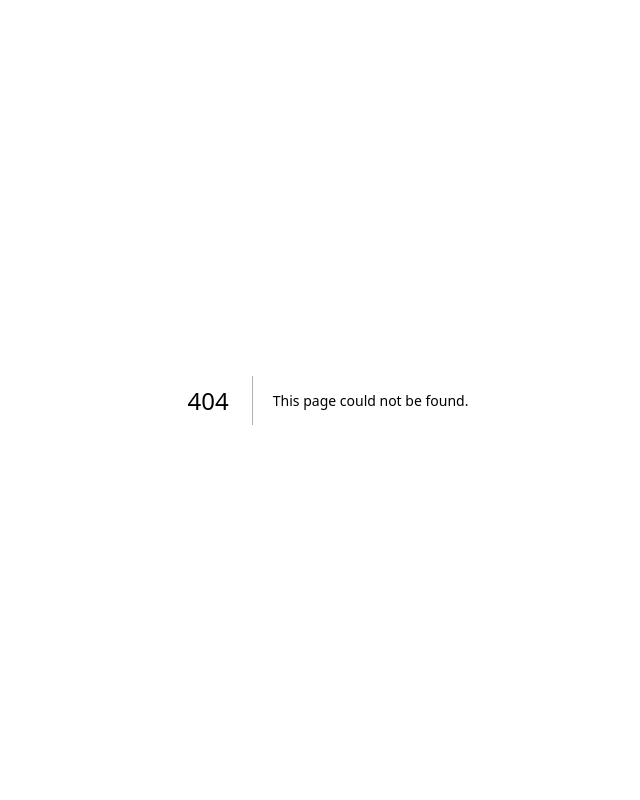
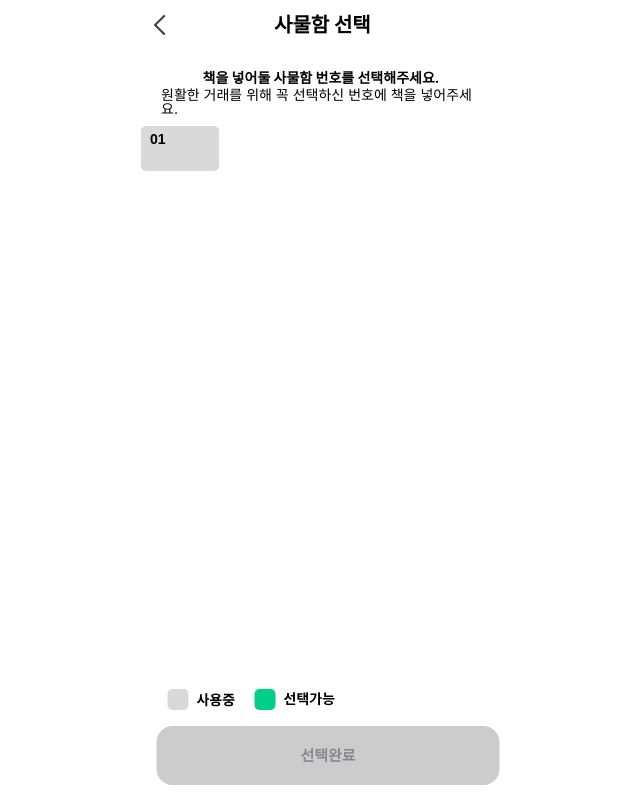
Before and after one commit to wan2daaa/4983-client, a Next.js app: page /chatbotLocker in a window 1280 px wide. Before the commit this address had no page. Shown: the whole page, without its empty margins (312-952 px from the left). Built offline with nearby package versions, Linux system fonts and the light colour scheme; a web font is replaced by a local one.

Commit message:
feat: 사물함 선택창 컴포넌트 구현

```diff
--- /dev/null
+++ b/src/components/pages/chatbot/chatbot-locker/chatbot-locker-button/ChatbotLockerButton.style.tsx
@@ -0,0 +1,43 @@
+import styled from "styled-components";
+import { Font } from "@/assets/fonts/Font";
+
+export const Div = styled.div`
+  padding: 0 1.6rem;
+`;
+
+export const MarkWrapper = styled.div`
+  position: fixed;
+  bottom: 7.8rem;
+  left: calc(50vw - (34.3rem * 0.5));
+  width: 100%;
+  background-color: #fff;
+  padding: 1rem;
+`;
+export const ButtonDiv = styled.div`
+  position: fixed;
+  bottom: 1.5rem;
+  left: 50%;
+  transform: translateX(-50%);
+  display: flex;
+  justify-content: center;
+  width: 34.3rem;
+  padding: 1.8rem 0rem 1.7rem 0rem;
+  border-radius: 1.6rem;
+  background: #ccc;
+
+  // 로직 작업할 때 사용 (클릭하면 background color)
+  &.click {
+    background: #02b878;
+`;
+
+export const Button = styled.button`
+  color: #898a8d;
+  font-size: ${Font.Size.L};
+  font-weight: 600;
+  line-height: 2.4rem;
+
+  // 로직 작업할 때 사용 (클릭하면 font color)
+  &.click {
+    color: #fff;
+  }
+`;
--- /dev/null
+++ b/src/components/pages/chatbot/chatbot-locker/chatbot-locker-button/ChatbotLockerButton.tsx
@@ -0,0 +1,21 @@
+import * as style from "@/components/pages/chatbot/chatbot-locker/chatbot-locker-button/ChatbotLockerButton.style";
+import Image from "next/image";
+
+export default function ChatbotLockerButton() {
+  return (
+    <style.Div>
+      <style.MarkWrapper>
+        <Image
+          src="/assets/image/Locker.svg"
+          loader={() => "/assets/image/Locker.svg"}
+          width={168}
+          height={21}
+          alt="profile"
+        />
+      </style.MarkWrapper>
+      <style.ButtonDiv>
+        <style.Button>선택완료</style.Button>
+      </style.ButtonDiv>
+    </style.Div>
+  );
+}
--- /dev/null
+++ b/src/components/pages/chatbot/chatbot-locker/chatbot-locker-content/ChatbotLockerContent.style.tsx
@@ -0,0 +1,33 @@
+import styled from "styled-components";
+import { Font } from "@/assets/fonts/Font";
+
+export const ContentBoldDiv = styled.div`
+  position: relative;
+  display: flex;
+  justify-content: center;
+  width: 32rem;
+  height: 1.7rem;
+  margin-top: 1.9rem;
+  margin-left: 2.8rem;
+`;
+
+export const ContentBold = styled.p`
+  color: #000;
+  font-size: ${Font.Size.M};
+  font-weight: 700;
+`;
+
+export const ContentDiv = styled.div`
+  position: absolute;
+  display: flex;
+  justify-content: center;
+  width: 32rem;
+  height: 1.7rem;
+  top: 1.7rem;
+`;
+
+export const Content = styled.p`
+  color: #000;
+  font-size: ${Font.Size.M};
+  font-weight: 400;
+`;
--- /dev/null
+++ b/src/components/pages/chatbot/chatbot-locker/chatbot-locker-content/ChatbotLockerContent.tsx
@@ -0,0 +1,16 @@
+import * as style from "@/components/pages/chatbot/chatbot-locker/chatbot-locker-content/ChatbotLockerContent.style";
+
+export default function ChatbotLockerContent() {
+  return (
+    <style.ContentBoldDiv>
+      <style.ContentBold>
+        책을 넣어둘 사물함 번호를 선택해주세요.
+      </style.ContentBold>
+      <style.ContentDiv>
+        <style.Content>
+          원활한 거래를 위해 꼭 선택하신 번호에 책을 넣어주세요.
+        </style.Content>
+      </style.ContentDiv>
+    </style.ContentBoldDiv>
+  );
+}
--- /dev/null
+++ b/src/components/pages/chatbot/chatbot-locker/chatbot-locker-layout/ChatbotLockerLayout.style.tsx
@@ -0,0 +1,42 @@
+import styled from "styled-components";
+import { Font } from "@/assets/fonts/Font";
+import BackButtonSvg from "../../../../../../public/assets/image/BackButton.svg";
+
+export const Div = styled.div`
+  position: relative;
+  height: 76.8rem;
+  width: 100%;
+  background: #fff;
+`;
+
+export const FixeDiv = styled.div`
+  position: fixed;
+  width: 100%;
+  height: 5.2rem;
+`;
+
+export const TitleDiv = styled.div`
+  position: relative;
+  width: 100%;
+  height: 5.2rem;
+  background: var(--b-00, #fff);
+`;
+
+export const Title = styled.a`
+  position: absolute;
+  top: 1.5rem;
+  left: 14.1rem;
+  width: 10.2rem;
+  height: 3.4rem;
+  color: #000;
+  font-size: ${Font.Size.XXL};
+  font-weight: 700;
+`;
+
+export const TitleBackButton = styled(BackButtonSvg)`
+  position: absolute;
+  top: 1.5rem;
+  left: 1.7rem;
+  width: 2rem;
+  height: 2rem;
+`;
--- /dev/null
+++ b/src/components/pages/chatbot/chatbot-locker/chatbot-locker-layout/ChatbotLockerLayout.tsx
@@ -0,0 +1,23 @@
+import * as style from "@/components/pages/chatbot/chatbot-locker/chatbot-locker-layout/ChatbotLockerLayout.style";
+import Link from "next/link";
+import ChatbotLockerContent from "@/components/pages/chatbot/chatbot-locker/chatbot-locker-content/ChatbotLockerContent";
+import ChatbotLockerListBox from "@/components/pages/chatbot/chatbot-locker/chatbot-locker-list-box/ChatbotLockerListBox";
+import ChatbotLockerButton from "@/components/pages/chatbot/chatbot-locker/chatbot-locker-button/ChatbotLockerButton";
+
+export default function ChatbotLockerLayout() {
+  return (
+    <style.FixeDiv>
+      <style.Div>
+        <style.TitleDiv>
+          <Link href="/">
+            <style.TitleBackButton />
+          </Link>
+          <style.Title>사물함 선택</style.Title>
+        </style.TitleDiv>
+        <ChatbotLockerContent />
+        <ChatbotLockerListBox />
+        <ChatbotLockerButton />
+      </style.Div>
+    </style.FixeDiv>
+  );
+}
--- /dev/null
+++ b/src/components/pages/chatbot/chatbot-locker/chatbot-locker-list-box/ChatbotLockerListBox.style.tsx
@@ -0,0 +1,27 @@
+import styled from "styled-components";
+import { Font } from "@/assets/fonts/Font";
+
+export const ListBoxDiv = styled.div`
+  position: relative;
+  margin-top: 3.8rem;
+  margin-left: 0.8rem;
+  width: 7.8rem;
+  height: 4.5rem;
+  border-radius: 0.5rem;
+  background: #d9d9d9;
+`;
+
+export const ListBoxButton = styled.button`
+  width: 2.1rem;
+  height: 1.3rem;
+  padding-top: 0.5rem;
+  padding-left: 0.9rem;
+  color: #000;
+  font-size: ${Font.Size.M};
+  font-weight: 700;
+
+  // 로직 작업할 때 사용 (true 면 background color)
+  &.true {
+    background: linear-gradient(90deg, #00cd85 0%, #02be7c 100%);
+  }
+`;
--- /dev/null
+++ b/src/components/pages/chatbot/chatbot-locker/chatbot-locker-list-box/ChatbotLockerListBox.tsx
@@ -0,0 +1,9 @@
+import * as style from "@/components/pages/chatbot/chatbot-locker/chatbot-locker-list-box/ChatbotLockerListBox.style";
+
+export default function ChatbotLockerListBox() {
+  return (
+    <style.ListBoxDiv>
+      <style.ListBoxButton>01</style.ListBoxButton>
+    </style.ListBoxDiv>
+  );
+}
--- /dev/null
+++ b/src/pages/chatbotLocker.tsx
@@ -0,0 +1,5 @@
+import ChatbotLockerLayout from "@/components/pages/chatbot/chatbot-locker/chatbot-locker-layout/ChatbotLockerLayout";
+
+export default function chatbotLocker() {
+  return <ChatbotLockerLayout />;
+}
```
Also changed, not shown: public/assets/image/Locker.svg (added).
